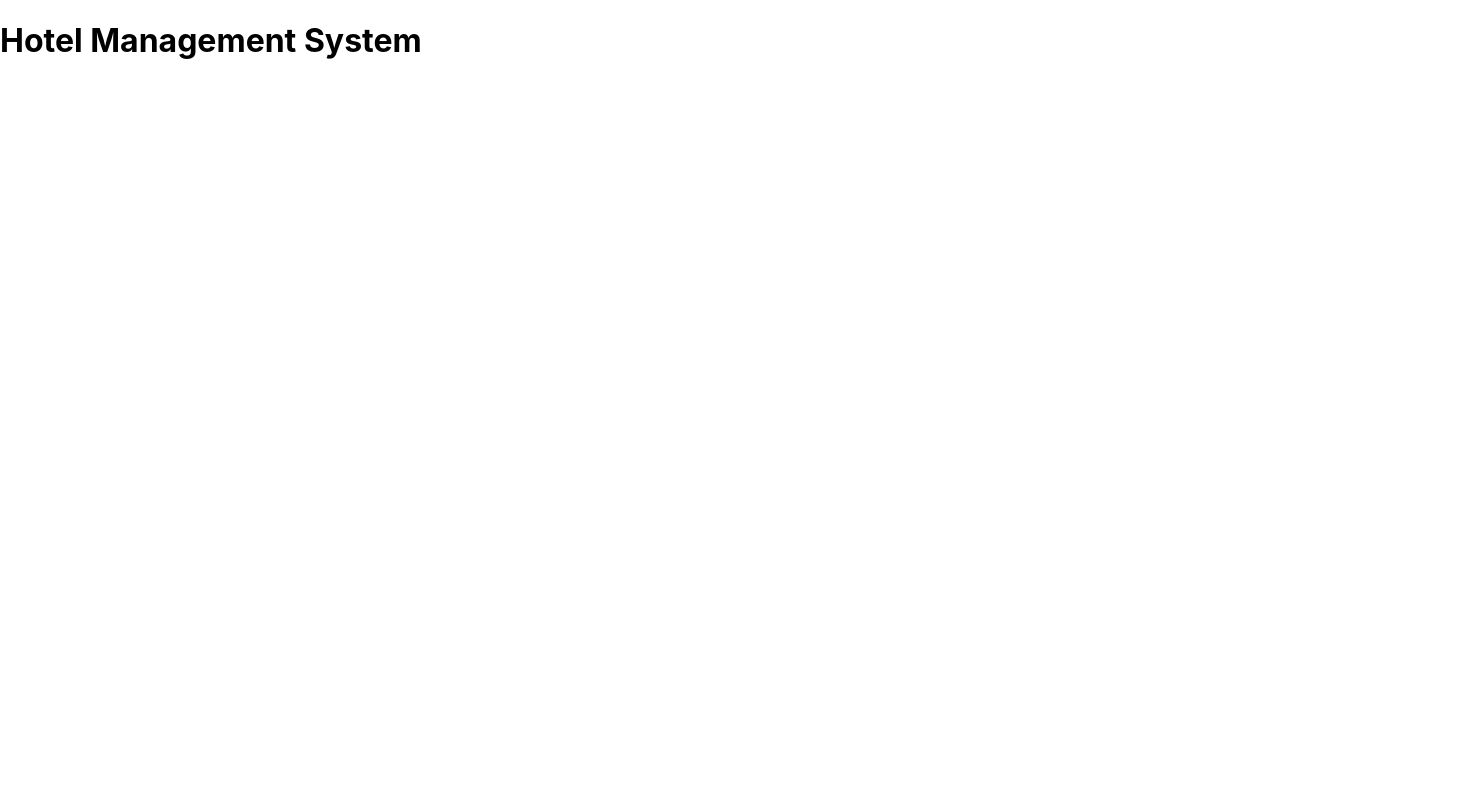
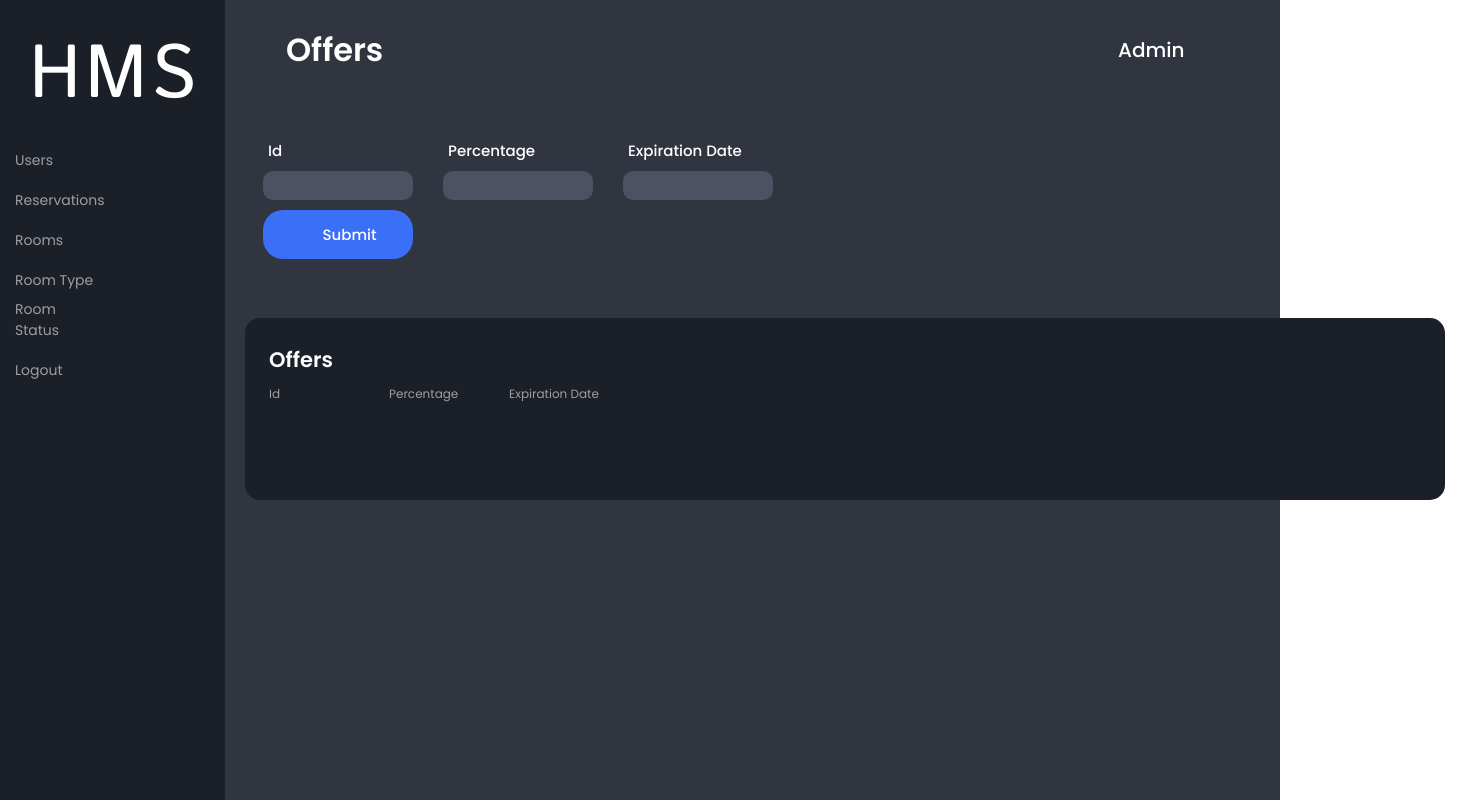
Before and after one commit to SoftwareTeamMiu/new-hotel-mangement-system, a React (Create React App) app in the folder react-app/: page / in a window 1280 px wide. Shown: the top 800 px of the page, 1465 px wide, since content can reach past the window. Built offline with nearby package versions, Linux system fonts and the light colour scheme; the HTML template or start-up script is replaced by a standard one.

Commit message:
HMS-47 Offers Page Development

```diff
--- a/react-app/src/App.js
+++ /dev/null
@@ -1,7 +0,0 @@
-function App() {
-  return (
-    <h1>Hotel Management System</h1>
-  );
-}
-
-export default App;
--- a/react-app/src/App.jsx
+++ b/react-app/src/App.jsx
@@ -1,9 +1,10 @@
 import ReviewReport from './pages/ReviewReport'
+import OffersReport from './pages/OffersReport'
 
 function App() {
   return (
     <>
-      <ReviewReport />
+      <OffersReport />
     </>
   );
 }
--- a/react-app/src/index.css
+++ b/react-app/src/index.css
@@ -1,3 +1,6 @@
+@import url('https://fonts.googleapis.com/css2?family=Poppins:ital,wght@0,100;0,200;0,300;0,400;0,500;0,600;0,700;0,800;0,900;1,100;1,200;1,300;1,400;1,500;1,600;1,700;1,800;1,900&display=swap');
+@import url('https://fonts.googleapis.com/css2?family=Istok+Web:ital,wght@0,400;0,700;1,400;1,700&display=swap');
+
 body {
   margin: 0;
   font-family: -apple-system, BlinkMacSystemFont, 'Segoe UI', 'Roboto', 'Oxygen',
--- /dev/null
+++ b/react-app/src/pages/OffersReport.jsx
@@ -0,0 +1,28 @@
+import Sidebar from '../components/Sidebar';
+import MainHeader from '../components/MainHeader';
+import InputSectionSm from '../components/InputSectionSm';
+import Btn from '../components/Btn';
+import Table from '../components/Table';
+import './css/OffersReport.scss'
+
+const OffersReport = () => {
+  return (
+    <div class="OfferReport">
+      <Sidebar />
+      <div class="Main">
+        <MainHeader username="Admin" headTitle="Offers"/>
+        <div class="Form">
+          <div class="Row">
+            <InputSectionSm label="Id"/>
+            <InputSectionSm label="Percentage"/>
+            <InputSectionSm label="Expiration Date"/>
+          </div>
+          <Btn text="Submit"/>
+        </div>
+        <Table column9=" " column8=" " column7=" " column6=" " column5=" " column4=" " column3="Expiration Date" column2="Percentage" column1="Id" header="Offers"/>
+      </div>
+    </div>
+  )
+}
+
+export default OffersReport;
--- /dev/null
+++ b/react-app/src/pages/css/OffersReport.scss
@@ -0,0 +1,64 @@
+.OfferReport{
+  /* Dimensions */
+  width: 100%;
+  height: 1024px;
+  /* Layout */
+  display: flex;
+  flex-direction: row;
+  justify-content: flex-start;
+  align-items: center;
+  /* Properties */
+  background: rgba(49.0, 53.0, 63.0, 1.0);
+
+  &,
+  & * {
+    box-sizing: border-box;
+  }
+
+  .Main{
+    /* Dimensions */
+    width: 100%;
+    height: 100%;
+    padding: 20px 20px 20px 20px;
+    /* Layout */
+    display: flex;
+    flex-direction: column;
+    justify-content: flex-start;
+    align-items: flex-start;
+    gap: 34px;
+    /* Properties */
+
+
+    .Form{
+      /* Dimensions */
+      width: 100%;
+      height: auto;
+      padding: 25px 18px 25px 18px;
+      /* Layout */
+      display: flex;
+      flex-direction: column;
+      justify-content: flex-start;
+      align-items: flex-start;
+      gap: 10px;
+      /* Properties */
+
+      .Row{
+        /* Dimensions */
+        width: 100%;
+        height: auto;
+        /* Layout */
+        display: flex;
+        flex-direction: row;
+        justify-content: flex-start;
+        align-items: center;
+        gap: 30px;
+        /* Properties */
+
+
+
+      }
+
+    }
+
+  }
+}
```
